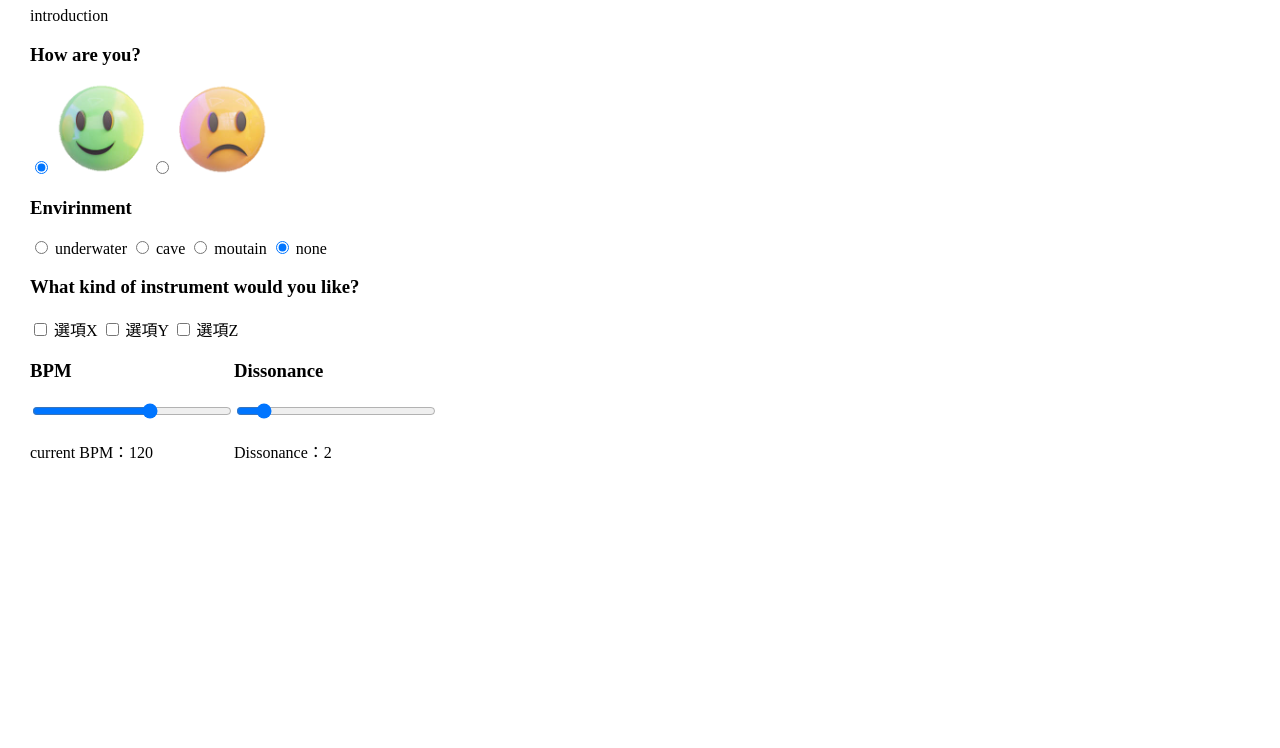
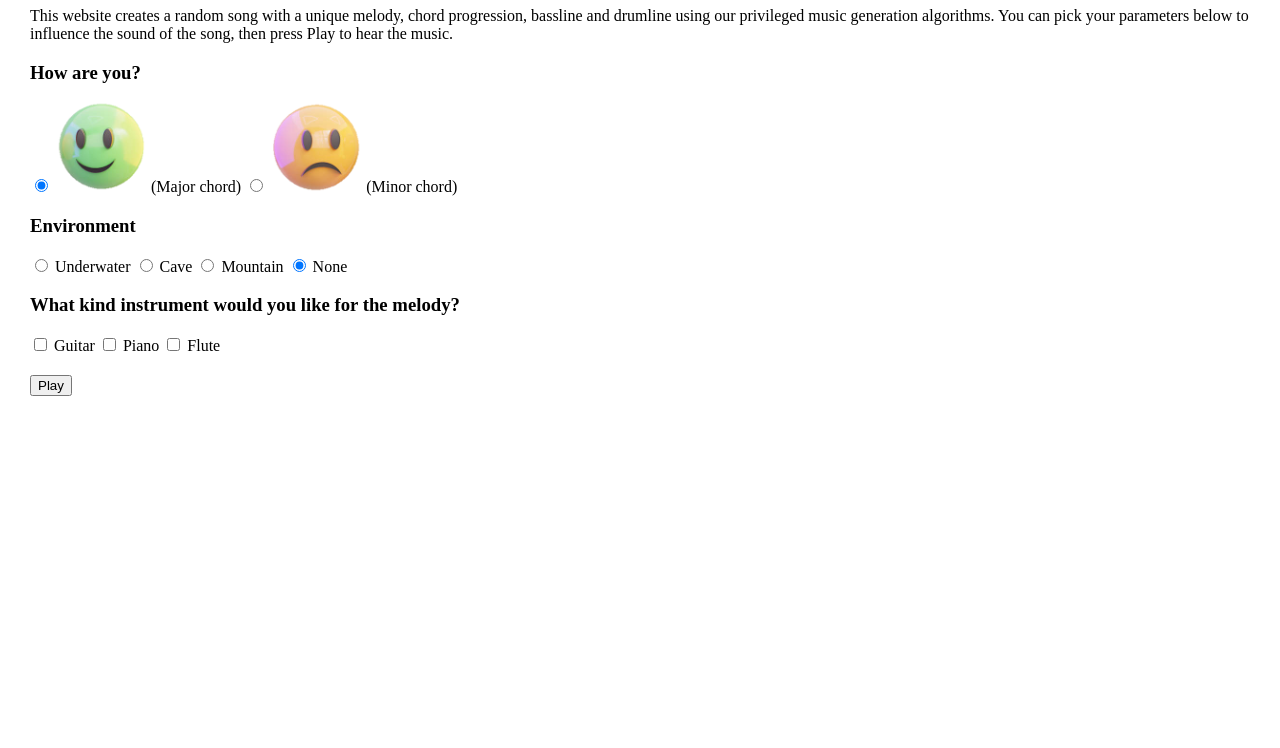
Before and after one commit to chentetran/sound-design-final-project, a plain HTML site: page digital music final/test13.html in a window 1280 px wide. Shown: the part 73-821 px from the top of the page. Drawn offline with Linux system fonts and the light colour scheme; a script that the page names is missing.

Commit message:
add web chuck initializer

```diff
--- a/digital music final/test13.html
+++ b/digital music final/test13.html
@@ -4,6 +4,21 @@
     <meta charset="UTF-8">
     <meta name="viewport" content="width=device-width, initial-scale=1.0">
     <title>問卷調查</title>
+
+    <script type="module" defer>
+        import { Chuck } from 'https://cdn.jsdelivr.net/npm/webchuck/+esm';
+
+        document.getElementById('action').addEventListener('click', async () => {
+            // Initialize default ChucK object, if not already initialized
+            window.theChuck = await Chuck.init([]);
+            theChuck.runCode(`
+                SinOsc sin => dac;
+                440 => sin.freq;
+                1::second => now;
+            `);
+        });
+
+      </script>
 
     <style>
         body {
@@ -22,12 +37,14 @@
         .slider {
             width: 200px;
         }
+        .play-button {
+            margin-top: 20px;
+        }
     </style>
 </head>
 <body>
-
-    <h1>Final project</h1>
-    <p>introduction</p>
+    <h1>AI Random Song Generator</h1>
+    <p>This website creates a random song with a unique melody, chord progression, bassline and drumline using our privileged music generation algorithms. You can pick your parameters below to influence the sound of the song, then press Play to hear the music.</p>
     <!-- 第一題：兩個圖片選項 -->
     <h3>How are you?</h3>
     <form>
@@ -35,60 +52,65 @@
         <label>
             <input type="radio" name="question1" value="option1" checked>
             <img src="smile.png" alt="圖片1">
+            <span>(Major chord)</span>
         </label>
 
         <label>
             <input type="radio" name="question1" value="option2">
             <img src="sad.png" alt="圖片2">
+            <span>(Minor chord)</span>
         </label>
     </div>
     </form>
 
     <!-- 第二題：三個選項 -->
-    <h3>Envirinment</h3>
+    <h3>Environment</h3>
     <form>
     <div id="optionsContainer">
 
          <label class="option">
             <input type="radio" name="backgroundOption" value="image1" onchange="changeBackground('url(underwater.jpg)')">
-            underwater
+            Underwater
         </label>
 
         <label class="option">
             <input type="radio" name="backgroundOption" value="image2" onchange="changeBackground('url(cave.jpg)')">
-            cave
+            Cave
         </label>
         <label class="option">
             <input type="radio" name="backgroundOption" value="image3" onchange="changeBackground('url(mountain.jpg)')">
-            moutain
+            Mountain
         </label>
 
         <label class="option">
             <input type="radio" name="backgroundOption" value="none" onchange="removeBackground()" checked>
-            none
+            None
         </label>
     </div>
     </form>
 
     <!-- 第三題：三個多選選項 -->
-    <h3>What kind of instrument would you like?</h3>
+    <h3>What kind instrument would you like for the melody?</h3>
     <form>
         <label>
             <input type="checkbox" name="question3" value="optionX">
-            選項X
+            Guitar
         </label>
 
         <label>
             <input type="checkbox" name="question3" value="optionY">
-            選項Y
+            Piano
         </label>
 
         <label>
             <input type="checkbox" name="question3" value="optionZ">
-            選項Z
+            Flute
         </label>
     </form>
-    <div class="slider-container">
+    <div>
+        <button id="action" class="play-button">Play</button>
+    </div>
+    <!-- <div class="slider-container">
         <div>
             <h3>BPM</h3>
             <input type="range" id="bpm" name="bpm" min="60" max="160" value="120" class="slider">
@@ -100,7 +122,7 @@
             <input type="range" id="dissonance" name="dissonance" min="1" max="10" value="2" class="slider">
             <p>Dissonance：<span id="currentDissonance">2</span></p>
         </div>
-    </div>
+    </div> -->
 
 
     <script>
```
